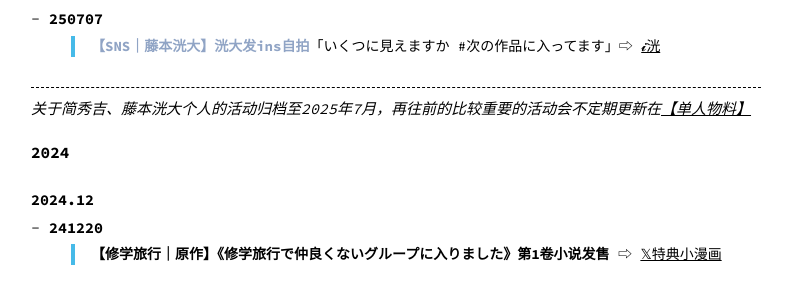
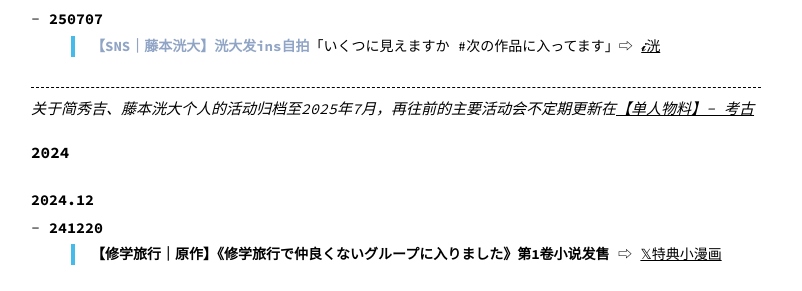
Before and after one commit to eri329/hidekou, a Jekyll site: the page built from flattened_timeline.md, in a window 1280 px wide and 900 px high, scrolled down 45349 px. Shown: the part 175-466 px from the top of the window, without its empty margins (244-1046 px from the left). Built offline with Jekyll 4.4.1, drawn with Linux system fonts in a browser that asks for light colours; comment, search, counter and statistics services are not loaded.

Commit message:
minor format update

```diff
--- a/flattened_timeline.md
+++ b/flattened_timeline.md
@@ -1650,7 +1650,7 @@ permalink: /flattened_timeline/
 
 <div class="line"></div>
 
-*关于简秀吉、藤本洸大个人的活动归档至2025年7月，再往前的比较重要的活动会不定期更新在[【单人物料】]({{ site.baseurl }}/solo/)*
+*关于简秀吉、藤本洸大个人的活动归档至2025年7月，再往前的主要活动会不定期更新在[【单人物料】- 考古]({{ site.baseurl }}/solo/)*
 
 ## 2024
 ### 2024.12
```
Also changed, not shown: solo.md (+3 -1 lines).
